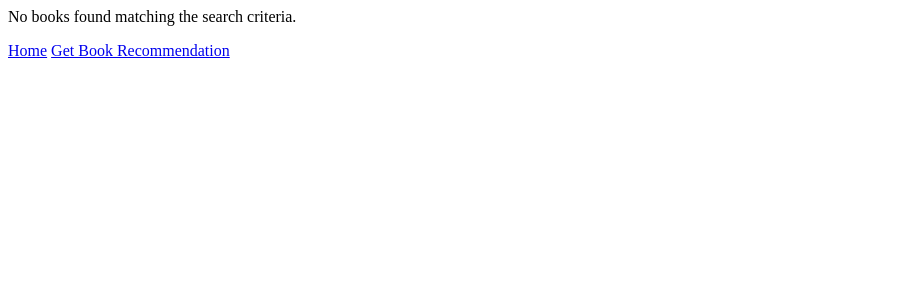
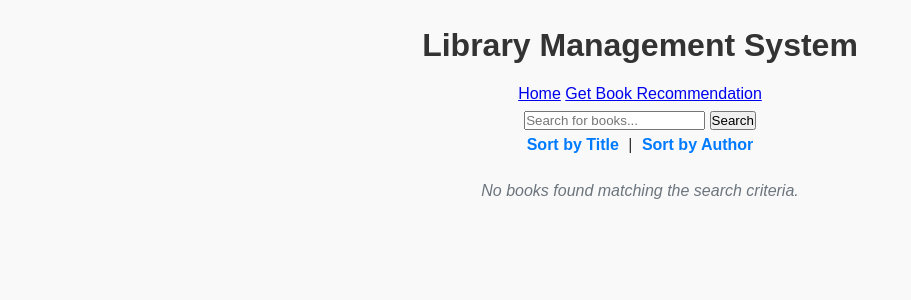
Before and after one commit to kaiser-data/book-alchemy, a Flask app: page / in a window 1280 px wide. Shown: the top 300 px of the page, without its empty margins (0-911 px from the left). Run offline with Flask 3, Linux system fonts and the light colour scheme.

Commit message:
improved home.html

```diff
--- a/templates/home.html
+++ b/templates/home.html
@@ -1,8 +1,43 @@
+<!DOCTYPE html>
+<html lang="en">
+<head>
+    <meta charset="UTF-8">
+    <meta name="viewport" content="width=device-width, initial-scale=1.0">
+    <title>Library Management System</title>
+    <link rel="stylesheet" href="{{ url_for('static', filename='styles.css') }}">
+</head>
+<body>
+    <header>
+        <h1>Library Management System</h1>
+
+    <nav>
+        <a href="{{ url_for('home') }}" class="nav-link">Home</a>
+        <a href="{{ url_for('recommend_book') }}" class="nav-link">Get Book Recommendation</a>
+    </nav>
+        <!-- Search Form -->
+        <form action="/" method="GET">
+            <input
+                type="text"
+                name="search"
+                placeholder="Search for books..."
+                value="{{ request.args.get('search', '') }}"
+            >
+            <button type="submit">Search</button>
+        </form>
+        <!-- Sorting Options -->
+        <div class="sorting-options">
+            <a href="{{ url_for('home', sort_by='title') }}" class="sort-link">Sort by Title</a> |
+            <a href="{{ url_for('home', sort_by='author') }}" class="sort-link">Sort by Author</a>
+        </div>
+    </header>
+
+    <main>
         <!-- Display Books -->
         {% if books|length > 0 %}
         <table border="1" class="book-table">
             <thead>
                 <tr>
+                    <th>Cover</th>
                     <th>Title</th>
                     <th>Author</th>
                     <th>Publication Year</th>
@@ -13,6 +48,15 @@
             <tbody>
                 {% for book in books %}
                 <tr>
+                    <td>
+                        <!-- Book Cover Image -->
+                        <img
+                            src="https://covers.openlibrary.org/b/isbn/{{ book.isbn }}-M.jpg?default=false"
+                            alt="{{ book.title }} Cover"
+                            class="book-cover"
+                            onerror="this.src='/static/default_cover.png'; this.onerror=null;"
+                        >
+                    </td>
                     <td>
                         <!-- Link to book details -->
                         <a href="{{ url_for('book_details', book_id=book.id) }}" class="book-title">{{ book.title }}</a>
@@ -34,11 +78,19 @@
                     </td>
                     <td>
                         <!-- Delete Book Button -->
-                <form action="{{ url_for('delete_book', book_id=book.id) }}" method="POST" onsubmit="return confirm('Are you sure you want to delete this book?')">
+                        <form
+                            action="{{ url_for('delete_book', book_id=book.id) }}"
+                            method="POST"
+                            onsubmit="return confirm('Are you sure you want to delete this book?')"
+                        >
                             <button type="submit" class="delete-button">Delete</button>
                         </form>
                         <!-- Add/Edit Rating Form -->
-                <form action="{{ url_for('update_rating', book_id=book.id) }}" method="POST" class="rating-form">
+                        <form
+                            action="{{ url_for('update_rating', book_id=book.id) }}"
+                            method="POST"
+                            class="rating-form"
+                        >
                             <label for="rating-{{ book.id }}" class="sr-only">Rate this book:</label>
                             <select name="rating" id="rating-{{ book.id }}" required>
                                 <option value="" selected disabled>{% if book.rating %}{{ book.rating }}/10{% else %}Rate{% endif %}</option>
@@ -56,7 +108,7 @@
         {% else %}
         <p class="no-books-message">No books found matching the search criteria.</p>
         {% endif %}
-<nav>
-    <a href="{{ url_for('home') }}">Home</a>
-    <a href="{{ url_for('recommend_book') }}">Get Book Recommendation</a>
-</nav>
+    </main>
+
+</body>
+</html>
```
Lines whose indentation alone changed are shown as unchanged.
